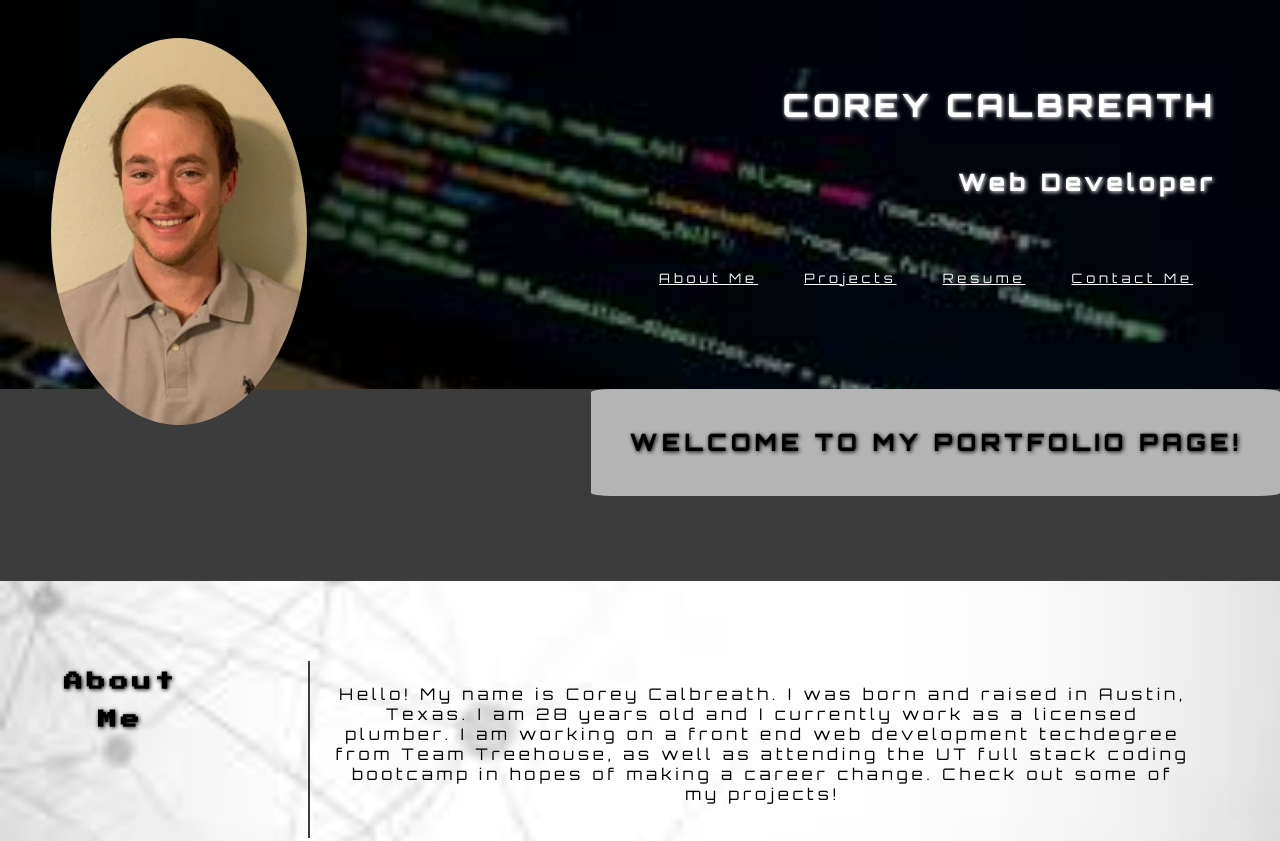
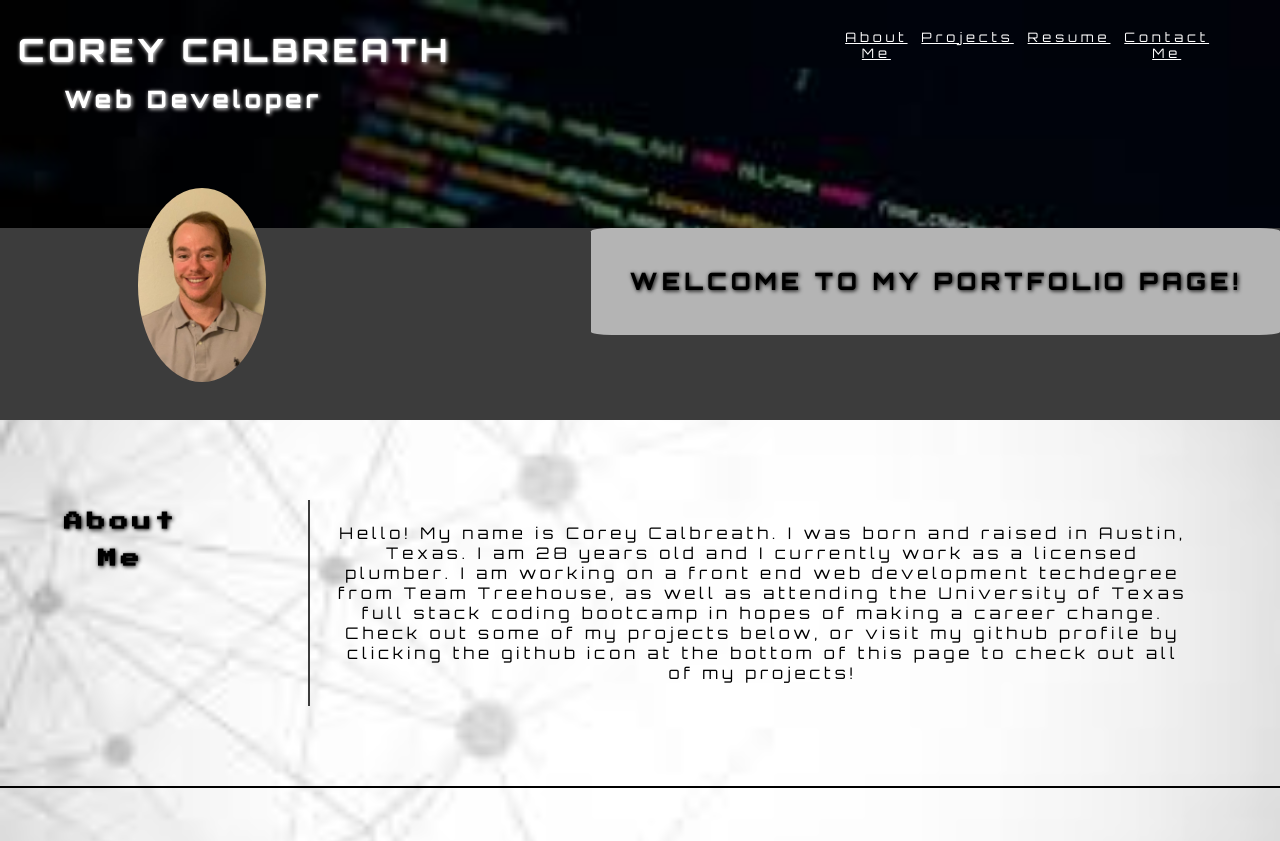
Before and after one commit to CoreyDC/my-portfolio-page, a plain HTML site: page index.html in a window 1280 px wide. Shown: the top 841 px of the page. Drawn offline with Linux system fonts and the light colour scheme; a web font is replaced by a local one.

Commit message:
finished desktop styles

```diff
--- a/assets/CSS/styles.css
+++ b/assets/CSS/styles.css
@@ -132,7 +132,7 @@ figure p {
     background-color: #b4b4b4;
     padding: 20px;
     margin-top: 8%;
-    font-size: smaller;
+    font-size: x-small;
 }
 
 .projects-container img {
@@ -178,7 +178,7 @@ footer {
     flex-direction: column;
     align-items: center;
     position: relative;
-    height: 100px;
+    height: 6em;
     width: 100%;
     background-color: #3c3c3c;
     padding-top: 2%;
@@ -308,4 +308,46 @@ h4 {
     }
 }
 
-/* MEDIA Q'S  */
+/* MEDIA Q'S  1024*/
+
+@media screen and ( min-width: 1024px ) {
+    /* HEADER MEDIA Q'S 1024 */
+
+    .main-header {
+        align-items: flex-start;
+        position: relative;
+    }
+
+    h1 {
+        position: absolute;
+        top: -80%;
+        left: -4%;
+    }
+
+    nav {
+       position: relative;
+    }
+
+    .main-nav {
+        position: absolute;
+        left: 70%;
+        bottom: 80px;
+    }
+
+    /* PROFILE PIC MEDIA Q'S 1024 */
+
+    #about-me img {
+        width: 10%;
+        top: 150px;
+        left: 100px;
+    }
+}
+
+@media screen and ( min-width: 1300px ) {
+
+    /* Media Q for footer background */
+        footer {
+            height: 10em;
+        }
+
+}
--- a/index.html
+++ b/index.html
@@ -42,7 +42,7 @@
                     <figure>
                         <img src="./assets/images/profile-pic.jpg" alt="A photo image of myself (Corey Calbreath)">
                     </figure>
-                    <p>Hello! My name is Corey Calbreath. I was born and raised in Austin, Texas. I am 28 years old and I currently work as a licensed plumber. I am working on a front end web development techdegree from Team Treehouse, as well as attending the UT full stack coding bootcamp in hopes of making a career change. Check out some of my projects!</p>
+                    <p>Hello! My name is Corey Calbreath. I was born and raised in Austin, Texas. I am 28 years old and I currently work as a licensed plumber. I am working on a front end web development techdegree from Team Treehouse, as well as attending the University of Texas full stack coding bootcamp in hopes of making a career change. Check out some of my projects below, or visit my github profile by clicking the github icon at the bottom of this page to check out all of my projects!</p>
                 </section>
 
                 <section id="projects">
```
